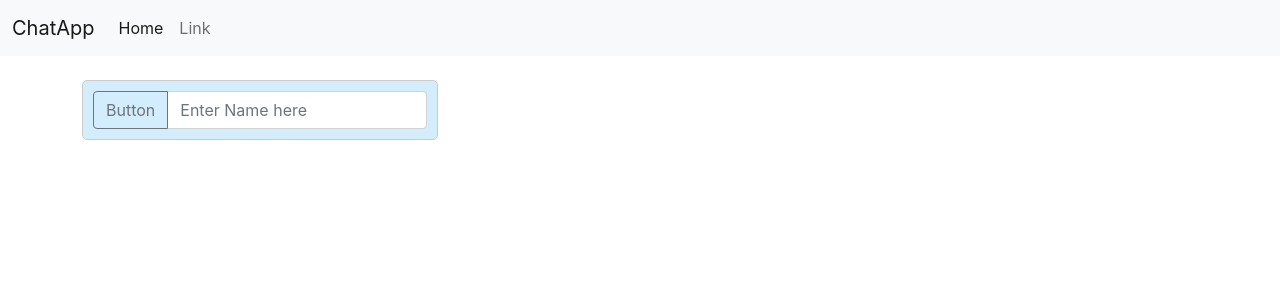
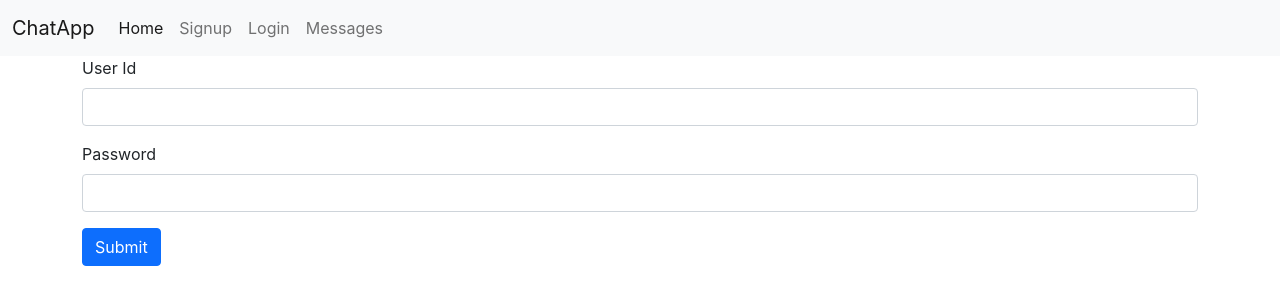
Before and after one commit to chintufireman/chat-application-frontend, a React (Create React App) app: page / in a window 1280 px wide. Shown: the top 304 px of the page. Built offline with nearby package versions, Linux system fonts and the light colour scheme.

Commit message:
new pages added

```diff
--- a/src/App.js
+++ b/src/App.js
@@ -1,8 +1,9 @@
 import { BrowserRouter as Router, Route, Routes } from "react-router-dom";
 // import { Routes } from "react-router";
 import "./App.css";
-import ChatBox from "./components/ChatBox";
 import Form from "./components/Form";
+import Login from "./components/Login";
+import Messages from "./components/Messages";
 import NavBar from "./components/NavBar";
 import ShowChatBox from "./components/ShowChatBox";
 
@@ -13,9 +14,11 @@ function App() {
         <Router>
           <NavBar />
           <Routes>
-            <Route exact path="/" element={<ChatBox />} />
+            <Route exact path="/" element={<Login />} />
             <Route exact path="/chat" element={<ShowChatBox />} />
-            <Route exact path="/login" element={<Form />} />
+            <Route exact path="/signup" element={<Form />} />
+            <Route exact path="/login" element={<Login />} />
+            <Route exact path="/message" element={<Messages />} />
           </Routes>
         </Router>
     </>
--- a/src/components/ChatBox.js
+++ b/src/components/ChatBox.js
@@ -1,12 +1,15 @@
 import SockJS from "sockjs-client";
 import { Stomp } from "@stomp/stompjs";
 import { useNavigate } from "react-router-dom";
+
 
 export let stompClient = null;
 
 
 const ChatBox = () => {
   let navigate = useNavigate();
+
+
 
   let loginHandle = (event) => {
     event.preventDefault();
@@ -22,7 +25,6 @@ const ChatBox = () => {
       console.log("Connected: to chatApp " + frame);
     });
   };
-
 
 
 
@@ -49,6 +51,7 @@ const ChatBox = () => {
                 aria-label="Example text with button addon"
                 aria-describedby="button-addon1"
               />
+
             </div>
           </div>
         </div>
--- a/src/components/Form.js
+++ b/src/components/Form.js
@@ -1,43 +1,95 @@
-import React from "react";
+import React, { useState } from "react";
 
 const Form = () => {
-  let handleSubmit=()=>{
 
+  const[data,setData]=useState({
+    email:"",
+    name:"",
+    password:"",
+  })
+
+  let handleSubmit=async (e)=>{
+    e.preventDefault();
+    /* const[name,email,password]=data
+    this syntax wont work u know why? because u are doing object
+    destructuring and in object destructuring u should destructure in the same
+    sequence as us defined that object like [name,email,password] is wrong
+    sequence of appearances in useState({
+                                      email:"",
+                                      name:"",
+                                      password:"",
+                                    })
+
+    so use const[email,name,password]
+    */
+    const{name,email,password}=data //and always use {} for object destructuring noob
+    const response = await fetch(`http://192.168.1.9:9191/api/v1/user-handle/create`,{
+      method:"POST",
+      headers:{
+        "Content-type":"application/json"
+      },
+      body:JSON.stringify({
+        name:name,
+        email:email,
+        password:password
+      })
+    })
+    /* if you did not add name in <input> tag then fields won't get populated
+    and empty values will be sent to server which that asshole server will also save
+    if u dont add good validations  */
+
+    const json = await response.json();
+
+    if(response.status === 201){
+      console.log("Signed up");
+      console.log("with these values"+JSON.stringify(json));
+    }
   }
+
+  let handleOnChange=(e)=>{
+      setData({...data, [e.target.name]:e.target.value})
+  }
+
   return (
     <form>
       <div className="container">
         <div className="mb-3">
-          <label for="email" className="form-label">
+          <label htmlFor="email" className="form-label">
             User Id
           </label>
           <input
             type="email"
             className="form-control"
             id="email"
+            name="email"
             aria-describedby="emailHelp"
+            onChange={handleOnChange}
           />
         </div>
         <div className="mb-3">
-          <label for="name" className="form-label">
+          <label htmlFor="name" className="form-label">
             Name
           </label>
           <input
             type="text"
             className="form-control"
             id="name"
+            name="name"
+            onChange={handleOnChange}
           />
         </div>
 
 
         <div className="mb-3">
-          <label for="password" className="form-label">
+          <label htmlFor="password" className="form-label">
             Password
           </label>
           <input
             type="password"
             className="form-control"
             id="password"
+            name="password"
+            onChange={handleOnChange}
           />
         </div>
 
--- /dev/null
+++ b/src/components/Login.js
@@ -0,0 +1,83 @@
+import React, { useState } from "react";
+import { useNavigate } from "react-router-dom";
+
+const Login = () => {
+
+  let navigate = useNavigate()
+
+  let [data, setData] = useState({
+    email: "",
+    password: "",
+  });
+
+  let onHandleChange = (e) => {
+    setData({ ...data, [e.target.name]: e.target.value });
+  };
+
+  let handleSubmit = async (e) => {
+    e.preventDefault();
+    const { email,password } = data;
+    const response = await fetch(
+      "http://192.168.1.9:9191/api/v1/user-handle/login",
+      {
+        method: "POST",
+        headers: {
+          "Content-type": "application/json",
+        },
+        body:JSON.stringify({
+          email:email,
+          password:password
+        })
+      }
+    );
+    let json = await response.json()
+    if(json!=null){
+      console.log(json.name);
+      localStorage.setItem("name",json.name);
+      localStorage.setItem("email",json.email);
+      navigate("/chat")
+    }
+  };
+  return (
+    <form>
+      <div className="container">
+        <div className="mb-3">
+          <label htmlFor="email" className="form-label">
+            User Id
+          </label>
+          <input
+            type="email"
+            className="form-control"
+            id="email"
+            name="email"
+            aria-describedby="emailHelp"
+            onChange={onHandleChange}
+          />
+        </div>
+
+        <div className="mb-3">
+          <label htmlFor="password" className="form-label">
+            Password
+          </label>
+          <input
+            type="password"
+            onChange={onHandleChange}
+            className="form-control"
+            id="password"
+            name="password"
+          />
+        </div>
+
+        <button
+          type="submit"
+          onClick={handleSubmit}
+          className="btn btn-primary"
+        >
+          Submit
+        </button>
+      </div>
+    </form>
+  );
+};
+
+export default Login;
--- /dev/null
+++ b/src/components/Messages.js
@@ -0,0 +1,31 @@
+import React from "react";
+
+const Messages = () => {
+  return (
+    <div className="container">
+      <div class="list-group">
+        <a
+          href="#"
+          class="list-group-item list-group-item-action active"
+          aria-current="true"
+        >
+          The current link item
+        </a>
+        <a href="#" class="list-group-item list-group-item-action">
+          A second link item
+        </a>
+        <a href="#" class="list-group-item list-group-item-action">
+          A third link item
+        </a>
+        <a href="#" class="list-group-item list-group-item-action">
+          A fourth link item
+        </a>
+        <a class="list-group-item list-group-item-action disabled">
+          A disabled link item
+        </a>
+      </div>
+    </div>
+  );
+};
+
+export default Messages;
--- a/src/components/NavBar.js
+++ b/src/components/NavBar.js
@@ -2,25 +2,13 @@ import React from "react";
 import { Link } from "react-router-dom";
 
 const NavBar = () => {
-
   return (
-
     <nav className="navbar navbar-expand-lg navbar-light bg-light">
       <div className="container-fluid">
         <a className="navbar-brand" href="/">
           ChatApp
         </a>
-          <button
-            className="navbar-toggler"
-            type="button"
-            data-bs-toggle="collapse"
-            data-bs-target="#navbarSupportedContent"
-            aria-controls="navbarSupportedContent"
-            aria-expanded="false"
-            aria-label="Toggle navigation"
-          >
-            <span className="navbar-toggler-icon"></span>
-          </button>
+
         <div className="collapse navbar-collapse" id="navbarSupportedContent">
           <ul className="navbar-nav me-auto mb-2 mb-lg-0">
             <li className="nav-item">
@@ -29,19 +17,24 @@ const NavBar = () => {
               </a>
             </li>
             <li className="nav-item">
-                <Link className="nav-link" to="/login">
-                  Link
+              <Link className="nav-link" to="/signup">
+                Signup
               </Link>
             </li>
-
-
+            <li className="nav-item">
+              <Link className="nav-link" to="/login">
+                Login
+              </Link>
+            </li>
+            <li className="nav-item">
+              <Link className="nav-link" to="/message">
+                Messages
+              </Link>
+            </li>
           </ul>
-
         </div>
       </div>
     </nav>
-
-
   );
 };
 
--- a/src/components/ShowChatBox.js
+++ b/src/components/ShowChatBox.js
@@ -11,36 +11,73 @@ const ShowChatBox = () => {
   let navigate = useNavigate();
 
   let sendMessage = async (e) => {
+
     e.preventDefault();
+
     let msg = document.getElementById("message").value;
+
     let jsonOb = {
       name: localStorage.getItem("name"),
       content: msg,
     };
-    stompClient.subscribe("/topic/return-to", (response) => {
+
+    // stompClient.subscribe("/topic/return-to", (response) => {
+    //   showMessage(JSON.parse(response.body));
+    // });
+    let name1 = localStorage.getItem("name");
+    let name2 = localStorage.getItem("name2");
+    let chatUrl;
+
+    if (name1.localeCompare(name2) < 0) {
+      chatUrl = "/chatroom/" + name1 + "-" + name2;
+    } else {
+      chatUrl = "/chatroom/" + name2 + "-" + name1;
+    }
+
+    stompClient.subscribe(chatUrl, (response) => {
       showMessage(JSON.parse(response.body));
     });
-    stompClient.send("/app/chatTo", {}, JSON.stringify(jsonOb));
+
+    stompClient.send(
+      "/app/private/" + name1 + "/" + name2,
+      {},
+      JSON.stringify(jsonOb)
+    );
   };
 
   let showMessage = (message) => {
     let { name, content } = message;
-  setData({ name: name, message: content });
+    setData({ name: name, message: content });
   };
 
   useEffect(() => {
-    console.log(data+"from useEffect");
-  }, [data.name,data.message,data]);
+    fetchData();
+  }, []);
 
+  let handleLogout = () => {
+    localStorage.removeItem("name");
+    localStorage.removeItem("name2");
+    if (stompClient != null) {
+      stompClient.disconnect();
+      console.log(stompClient);
+      navigate("/");
+    }
+  };
 
-  let handleLogout=()=>{
-    localStorage.removeItem("name");
-    if (stompClient!=null) {
-      stompClient.disconnect()
-      console.log(stompClient);
-      navigate("/")
-     }
-  }
+  const fetchData = async () => {
+    const response = await fetch(
+      "http://192.168.1.9:9191/api/v1/user-handle/users",
+      {
+        method: "GET",
+        headers: {
+          "Content-type": "application/json",
+        },
+      }
+    );
+
+    const json = await response.json();
+    console.log(json);
+  };
 
   return (
     <div className="container mt-4">
@@ -70,7 +107,6 @@ const ShowChatBox = () => {
         </button>
       </div>
       <Table name={data.name} message={data.message} />
-
     </div>
   );
 };
```
Lines whose indentation alone changed are shown as unchanged.
